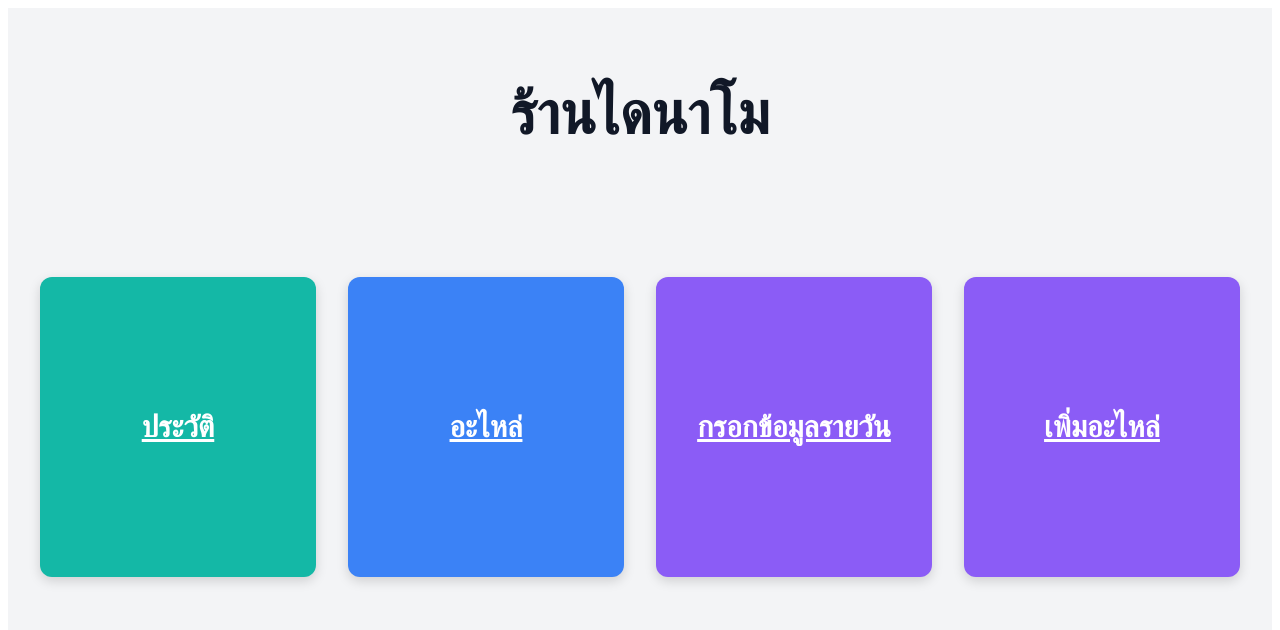
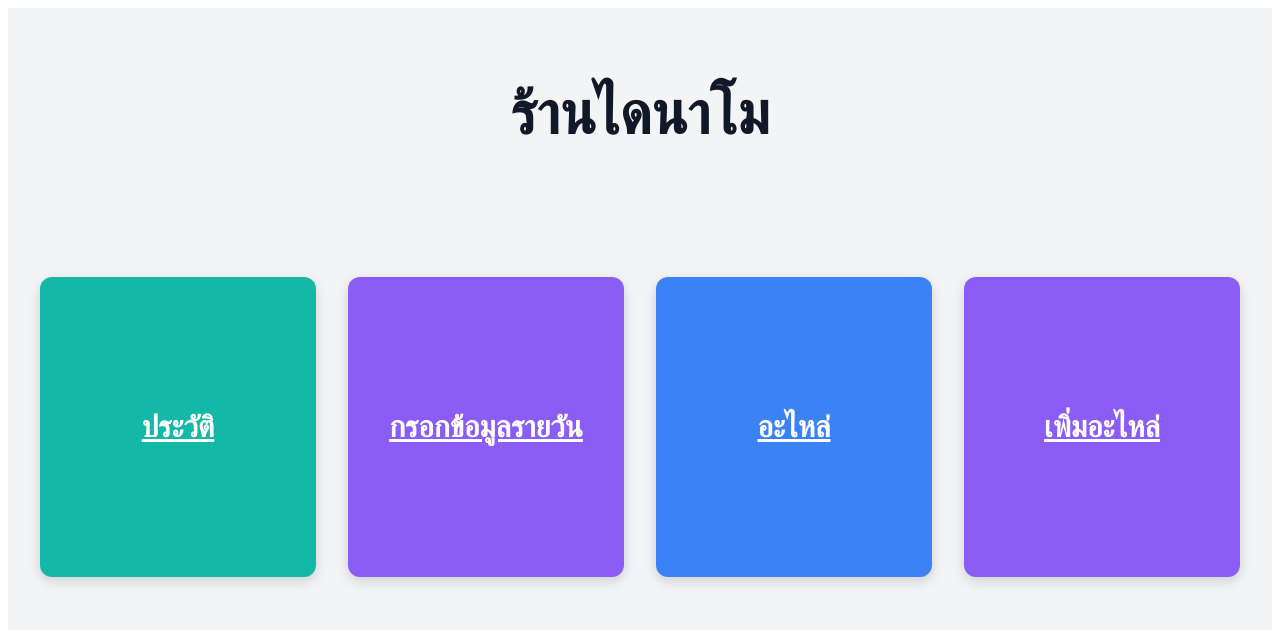
Before and after one commit to chanokporn-png/homebusiness, a Next.js app: page / in a window 1280 px wide. Shown: the top 630 px of the page. Built offline with nearby package versions, Linux system fonts and the light colour scheme.

Commit message:
Update ThreeBoxes.jsx

```diff
--- a/app/components/threebox/ThreeBoxes.jsx
+++ b/app/components/threebox/ThreeBoxes.jsx
@@ -8,11 +8,11 @@ export default function ThreeBoxes() {
       <Link href="/history" className={`${styles.box} ${styles.teal}`}>
         ประวัติ
       </Link>
+      <Link href="/daily" className={`${styles.box} ${styles.purple}`}>
+        กรอกข้อมูลรายวัน
+      </Link>
       <Link href="/item" className={`${styles.box} ${styles.blue}`}>
         อะไหล่
-      </Link>
-      <Link href="/daily" className={`${styles.box} ${styles.purple}`}>
-        กรอกข้อมูลรายวัน
       </Link>
       <Link href="/additem" className={`${styles.box} ${styles.purple}`}>
         เพิ่มอะไหล่
```
